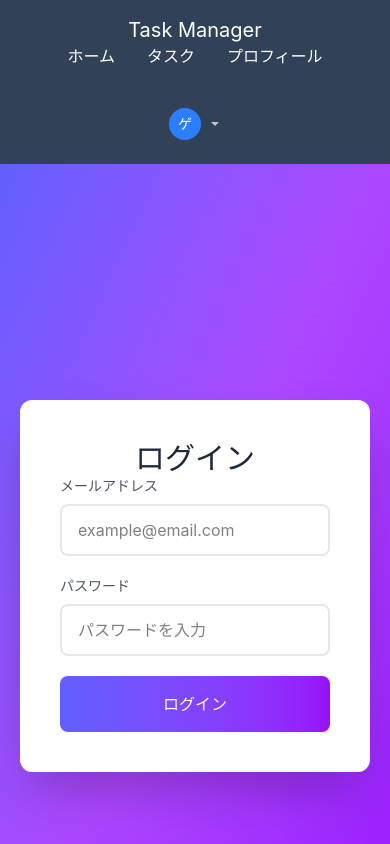
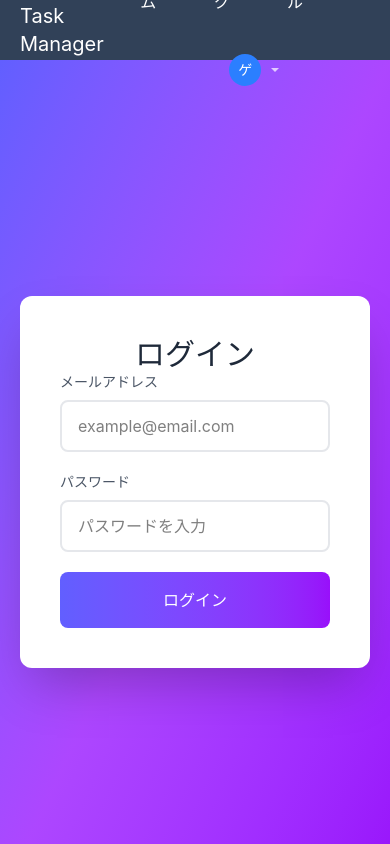
Before and after one commit to KadoProG/vue-practice-todo-app, a Vue app: page /login in a window 390 px wide. Shown: the top 844 px of the page. Built offline with nearby package versions, Linux system fonts and the light colour scheme; what @tanstack/vue-query, openapi-fetch would draw is missing.

Commit message:
chore: design

```diff
--- a/src/App.vue
+++ b/src/App.vue
@@ -1,9 +1,7 @@
 <template>
   <div id="app" class="min-h-screen">
     <nav class="bg-slate-700 shadow-md">
-      <div
-        class="max-w-6xl mx-auto px-5 flex justify-between items-center h-15 md:flex-row flex-col md:h-15 h-auto md:py-0 py-4"
-      >
+      <div class="flex-shrink-0 mx-auto px-5 flex justify-between items-center h-15 w-full">
         <router-link
           to="/"
           class="text-white no-underline text-xl font-semibold hover:text-blue-400 transition-colors duration-300"
--- a/src/components/UserMenu.vue
+++ b/src/components/UserMenu.vue
@@ -1,5 +1,5 @@
 <template>
-  <div class="relative flex items-center">
+  <div class="relative flex items-center justify-center">
     <div
       @click="toggleMenu"
       :class="[
--- a/src/views/TaskDetailView.vue
+++ b/src/views/TaskDetailView.vue
@@ -6,7 +6,7 @@
       {{ error }}
     </div>
 
-    <div v-else-if="task" class="bg-white rounded-lg shadow-md overflow-hidden">
+    <div v-else-if="task" class="bg-white rounded-lg shadow-md overflow-hidden mx-auto">
       <!-- ヘッダー -->
       <div
         class="flex justify-between items-start p-8 bg-gray-50 border-b border-gray-200 md:flex-row flex-col md:gap-0 gap-5"
```
